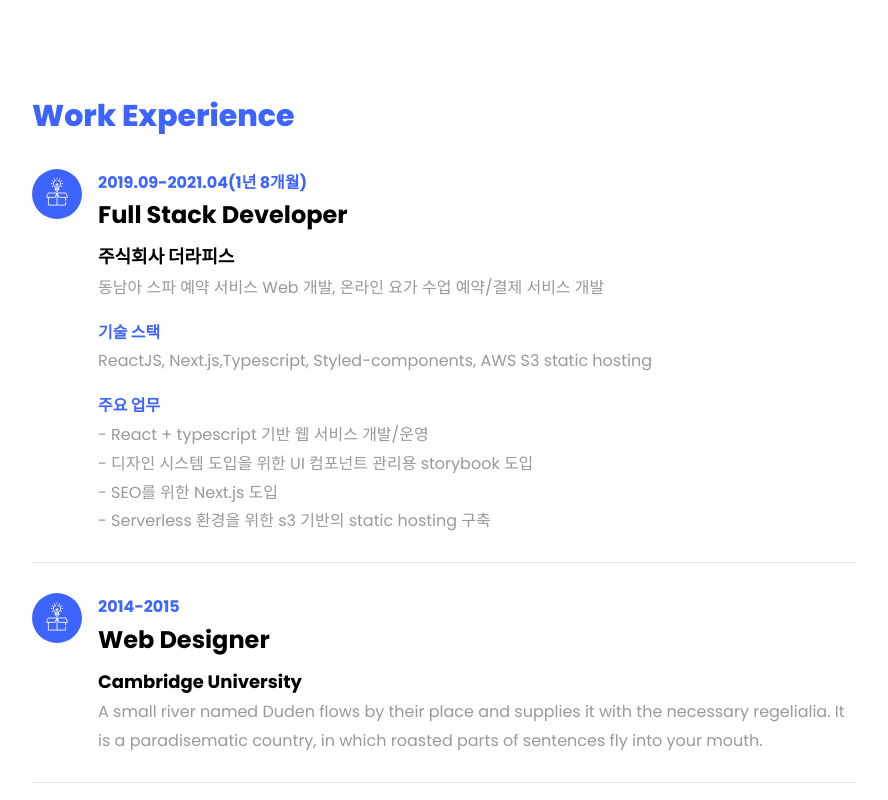
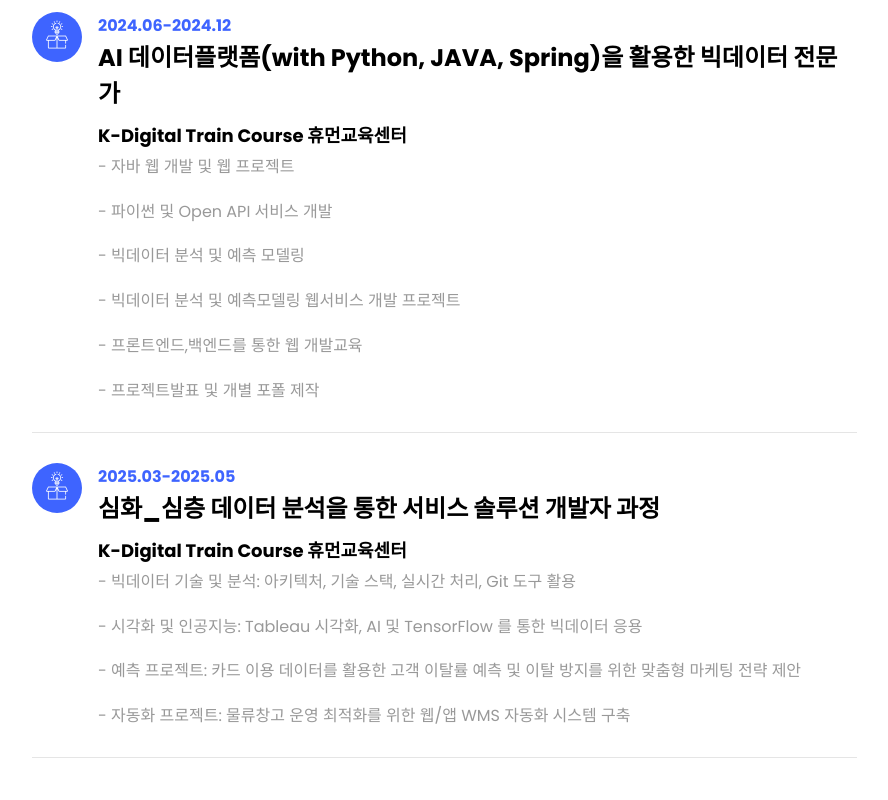
Before and after one commit to sunha-park/portfolio_page, a plain HTML site: page index.html in a window 1280 px wide. Shown: the part 2220-3020 px from the top of the page, without its empty margins (338-1226 px from the left). Drawn offline with Linux system fonts and the light colour scheme; files whose address does not match are found by name.

Commit message:
교육 수정

```diff
--- a/index.html
+++ b/index.html
@@ -193,6 +193,36 @@
 								<p>Expanded my global perspective through a two-month solo backpacking trip across Europe
 									after a student exchange program in France,
 									engaging with people from diverse backgrounds.</p>
+							</div>
+						</div>
+						<div class="resume-wrap d-flex ftco-animate">
+							<div class="icon d-flex align-items-center justify-content-center">
+								<span class="flaticon-ideas"></span>
+							</div>
+							<div class="text pl-3">
+								<span class="date">2024.06-2024.12</span>
+								<h2>AI 데이터플랫폼(with Python, JAVA, Spring)을 활용한 빅데이터 전문가</h2>
+								<span class="position">K-Digital Train Course 휴먼교육센터</span>
+								<p>- 자바 웹 개발 및 웹 프로젝트</p>
+								<p>- 파이썬 및 Open API 서비스 개발</p>
+								<p>- 빅데이터 분석 및 예측 모델링</p>
+								<p>- 빅데이터 분석 및 예측모델링 웹서비스 개발 프로젝트</p>
+								<p>- 프론트엔드,백엔드를 통한 웹 개발교육</p>
+								<p>- 프로젝트발표 및 개별 포폴 제작</p>
+							</div>
+						</div>
+						<div class="resume-wrap d-flex ftco-animate">
+							<div class="icon d-flex align-items-center justify-content-center">
+								<span class="flaticon-ideas"></span>
+							</div>
+							<div class="text pl-3">
+								<span class="date">2025.03-2025.05</span>
+								<h2>심화_심층 데이터 분석을 통한 서비스 솔루션 개발자 과정</h2>
+								<span class="position">K-Digital Train Course 휴먼교육센터</span>
+								<p>- 빅데이터 기술 및 분석: 아키텍처, 기술 스택, 실시간 처리, Git 도구 활용</p>
+								<p>- 시각화 및 인공지능: Tableau 시각화, AI 및 TensorFlow 를 통한 빅데이터 응용</p>
+								<p>- 예측 프로젝트: 카드 이용 데이터를 활용한 고객 이탈률 예측 및 이탈 방지를 위한 맞춤형 마케팅 전략 제안</p>
+								<p>- 자동화 프로젝트: 물류창고 운영 최적화를 위한 웹/앱 WMS 자동화 시스템 구축</p>
 							</div>
 						</div>
 					</div>
```
